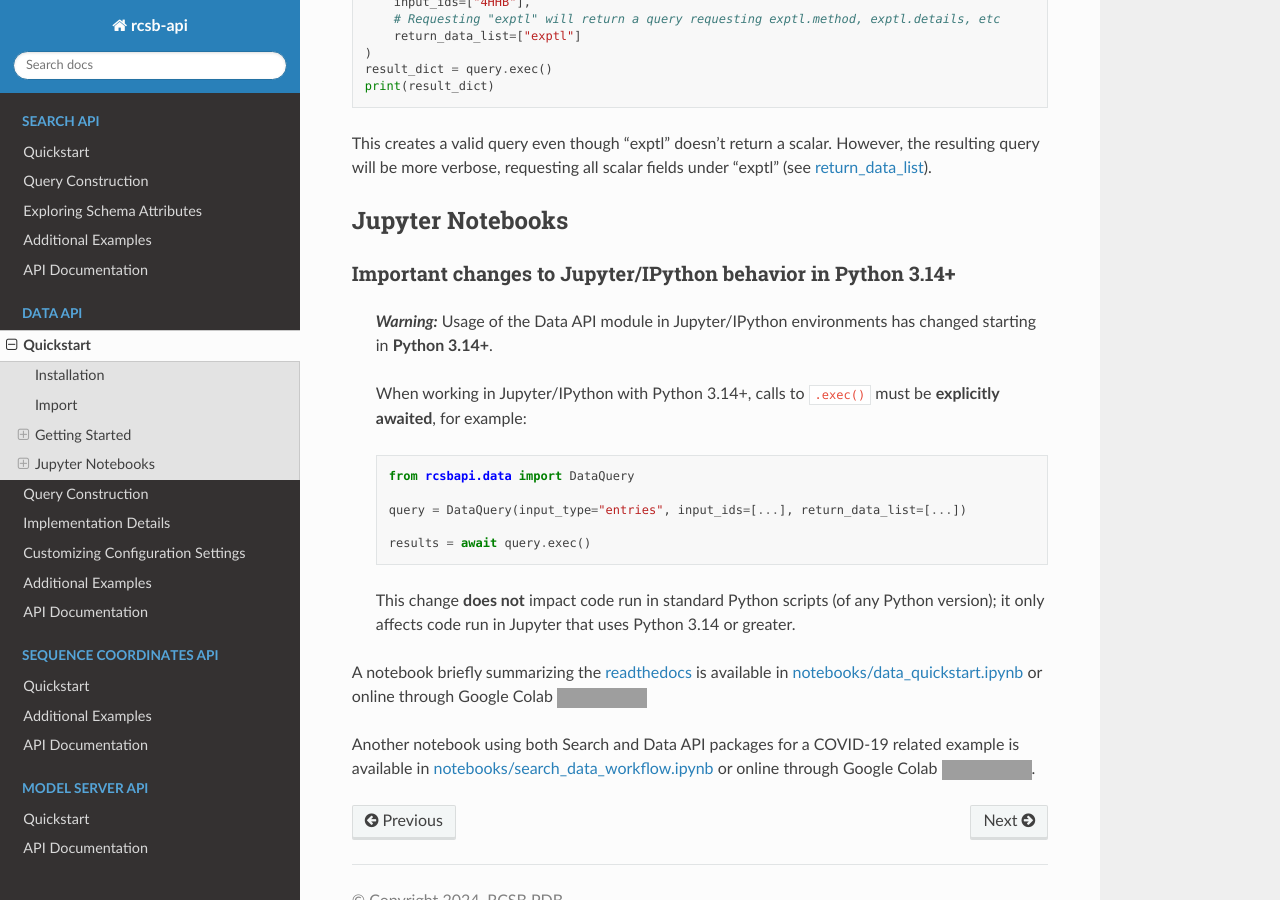
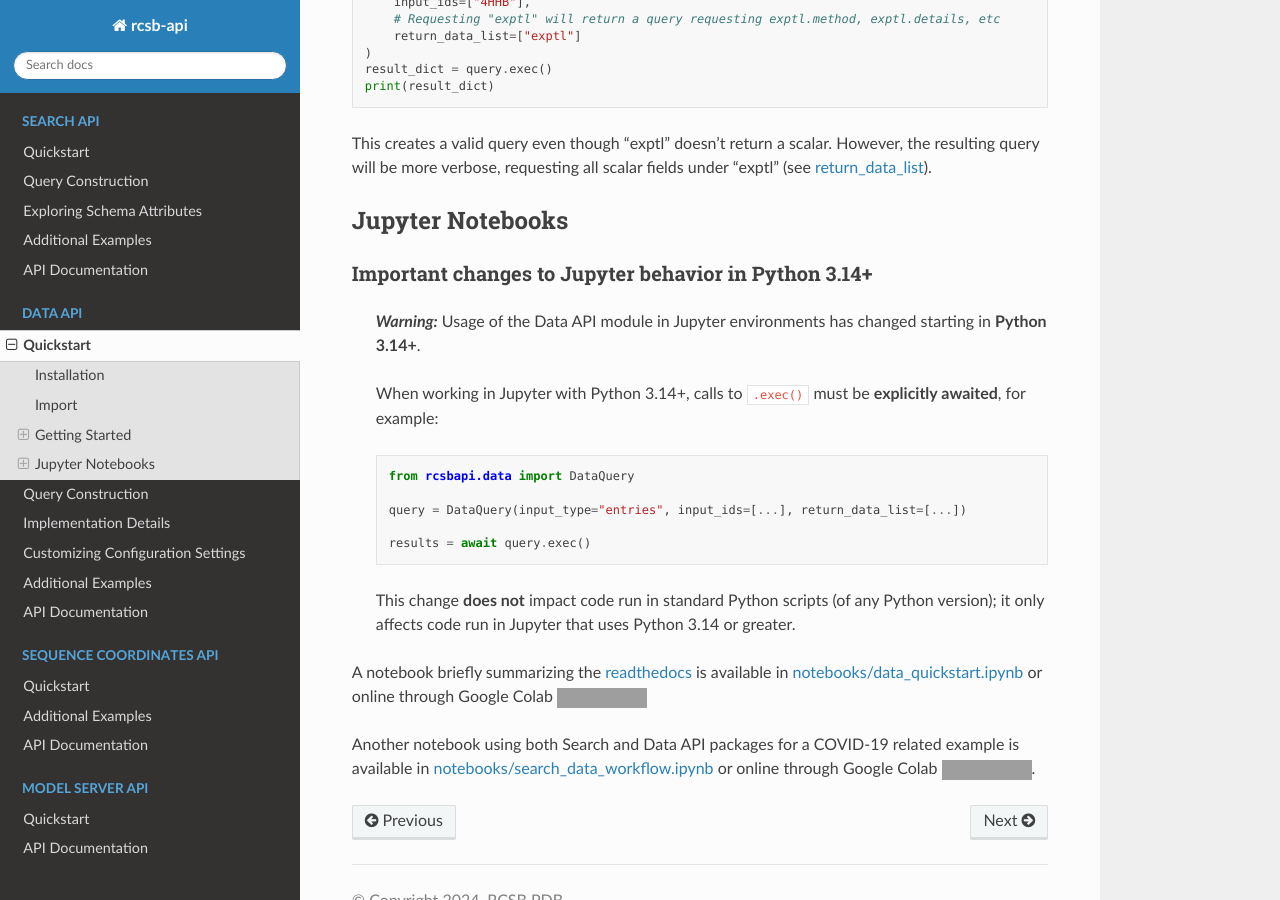
Before and after one commit to rcsb/py-rcsb-api, a Sphinx documentation site: the page built from docs/data_api/quickstart.md, in a window 1280 px wide and 900 px high, scrolled down 2350 px. Built offline with Sphinx 7.4.7 and the Read the Docs theme 3.1.0, drawn with Linux system fonts in a browser that asks for light colours; grey boxes are pictures that could not be loaded.

Commit message:
edit comments

````diff
--- a/docs/data_api/quickstart.md
+++ b/docs/data_api/quickstart.md
@@ -86,11 +86,11 @@ print(result_dict)
 This creates a valid query even though "exptl" doesn't return a scalar. However, the resulting query will be more verbose, requesting all scalar fields under "exptl" (see [return_data_list](query_construction.md#return-data-list)).
 
 ## Jupyter Notebooks
-### Important changes to Jupyter/IPython behavior in Python 3.14+
+### Important changes to Jupyter behavior in Python 3.14+
 >
-> ***Warning:*** Usage of the Data API module in Jupyter/IPython environments has changed starting in **Python 3.14+**.
+> ***Warning:*** Usage of the Data API module in Jupyter environments has changed starting in **Python 3.14+**.
 >
-> When working in Jupyter/IPython with Python 3.14+, calls to `.exec()` must be **explicitly awaited**, for example:
+> When working in Jupyter with Python 3.14+, calls to `.exec()` must be **explicitly awaited**, for example:
 >
 > ```python
 > from rcsbapi.data import DataQuery
````
Also changed, not shown: CHANGELOG.md (+2 -2 lines), 3 other files.
